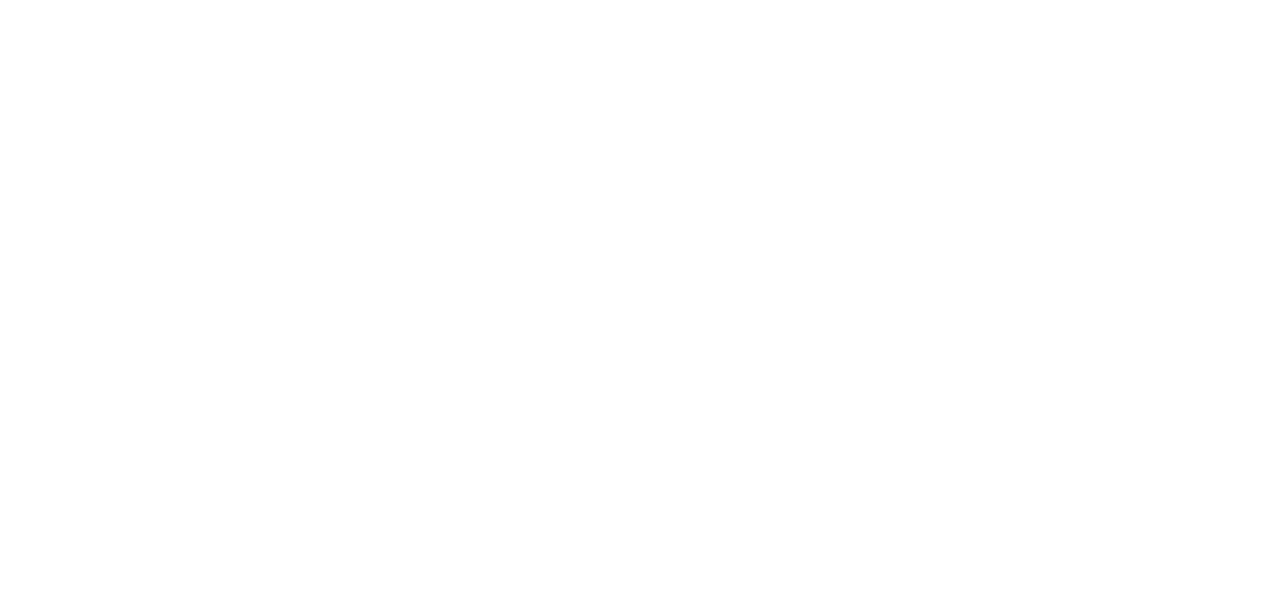
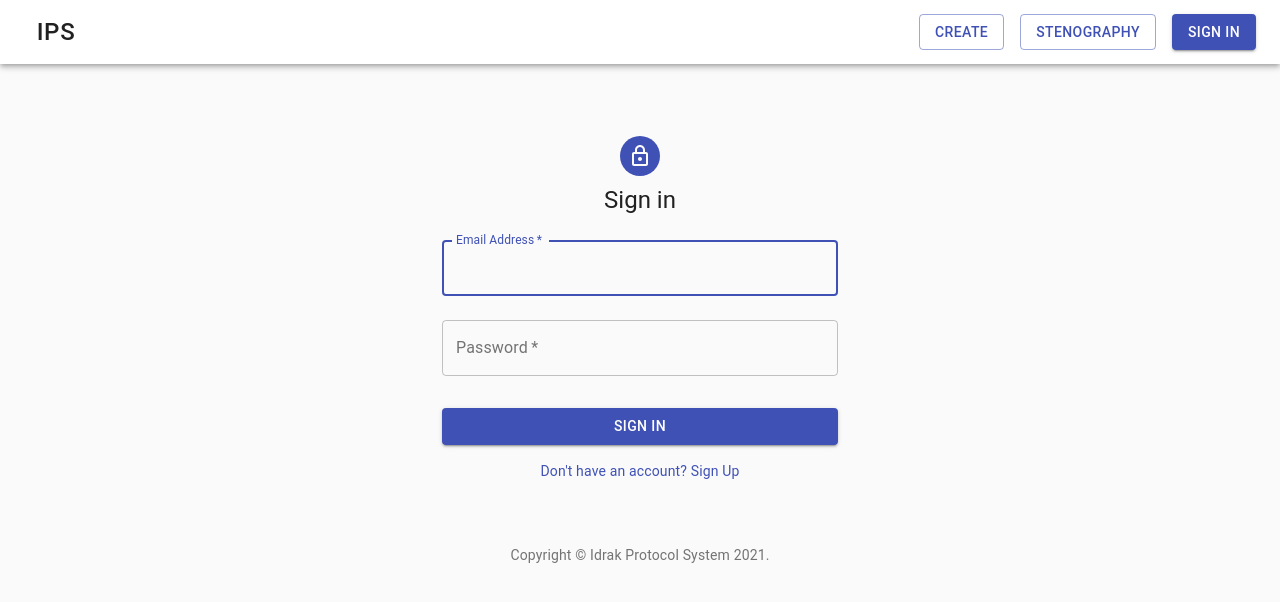
Before and after one commit to windrunner21/idrak.az-protocols, a React (Create React App) app: page /idrak.az-protocols/sign-in in a window 1280 px wide. Shown: the top 602 px of the page. Built offline with nearby package versions, Linux system fonts and the light colour scheme.

Commit message:
fixes to routing bugs

```diff
--- a/src/App.js
+++ b/src/App.js
@@ -10,11 +10,29 @@
   return (
     <Router>
       <Switch>
-        <Route exact path="/" render={(props) => <LandingPage />} />
-        <Route path="/start" render={(props) => <StartPage />} />
-        <Route path="/edit" render={(props) => <EditPage />} />
-        <Route exact path="/sign-in" render={(props) => <SignIn />} />
-        <Route exact path="/sign-up" render={(props) => <SignUp />} />
+        <Route
+          exact
+          path="/idrak.az-protocols/"
+          render={(props) => <LandingPage />}
+        />
+        <Route
+          path="/idrak.az-protocols/start"
+          render={(props) => <StartPage />}
+        />
+        <Route
+          path="/idrak.az-protocols/edit"
+          render={(props) => <EditPage />}
+        />
+        <Route
+          exact
+          path="/idrak.az-protocols/sign-in"
+          render={(props) => <SignIn />}
+        />
+        <Route
+          exact
+          path="/idrak.az-protocols/sign-up"
+          render={(props) => <SignUp />}
+        />
       </Switch>
     </Router>
   );
--- a/src/components/landingNavigationBar.jsx
+++ b/src/components/landingNavigationBar.jsx
@@ -32,7 +32,7 @@
           <Grid container justifyContent="flex-end" spacing={2}>
             <Grid item>
               <Button
-                to="/sign-in"
+                to="/idrak.az-protocols/sign-in"
                 component={RouterLink}
                 color="primary"
                 variant="contained"
--- a/src/components/navigationBar.jsx
+++ b/src/components/navigationBar.jsx
@@ -26,13 +26,17 @@
     <div className={classes.root}>
       <AppBar position="static" color="#000">
         <Toolbar>
-          <Button href="/" variant="text" className={classes.title}>
+          <Button
+            href="/idrak.az-protocols/"
+            variant="text"
+            className={classes.title}
+          >
             IPS
           </Button>
           <Grid container justifyContent="flex-end" spacing={2}>
             <Grid item>
               <Button
-                to="/start"
+                to="/idrak.az-protocols/start"
                 component={RouterLink}
                 color="primary"
                 variant="outlined"
@@ -42,7 +46,7 @@
             </Grid>
             <Grid item>
               <Button
-                to="/edit"
+                to="/idrak.az-protocols/edit"
                 component={RouterLink}
                 color="primary"
                 variant="outlined"
@@ -52,7 +56,7 @@
             </Grid>
             <Grid item>
               <Button
-                to="/sign-in"
+                to="/idrak.az-protocols/sign-in"
                 component={RouterLink}
                 color="primary"
                 variant="contained"
--- a/src/pages/auth/signInPage.jsx
+++ b/src/pages/auth/signInPage.jsx
@@ -82,7 +82,7 @@
             </Button>
             <Grid container justifyContent="center">
               <Grid item>
-                <Link href="/sign-up" variant="body2">
+                <Link href="/idrak.az-protocols/sign-up" variant="body2">
                   {"Don't have an account? Sign Up"}
                 </Link>
               </Grid>
--- a/src/pages/auth/signUpPage.jsx
+++ b/src/pages/auth/signUpPage.jsx
@@ -108,7 +108,7 @@
             </Button>
             <Grid container justifyContent="center">
               <Grid item>
-                <Link href="/sign-in" variant="body2">
+                <Link href="/idrak.az-protocols/sign-in" variant="body2">
                   Already have an account? Sign in
                 </Link>
               </Grid>
--- a/src/pages/langingPage.jsx
+++ b/src/pages/langingPage.jsx
@@ -11,13 +11,13 @@
     url: "https://source.unsplash.com/bAQH53VquTc",
     title: "Start Court Session",
     width: "50%",
-    link: "/start",
+    link: "/idrak.az-protocols/tart",
   },
   {
     url: "https://source.unsplash.com/X3z1zud4wZ4",
     title: "Stenography",
     width: "50%",
-    link: "/edit",
+    link: "/idrak.az-protocols/edit",
   },
 ];
 
```
